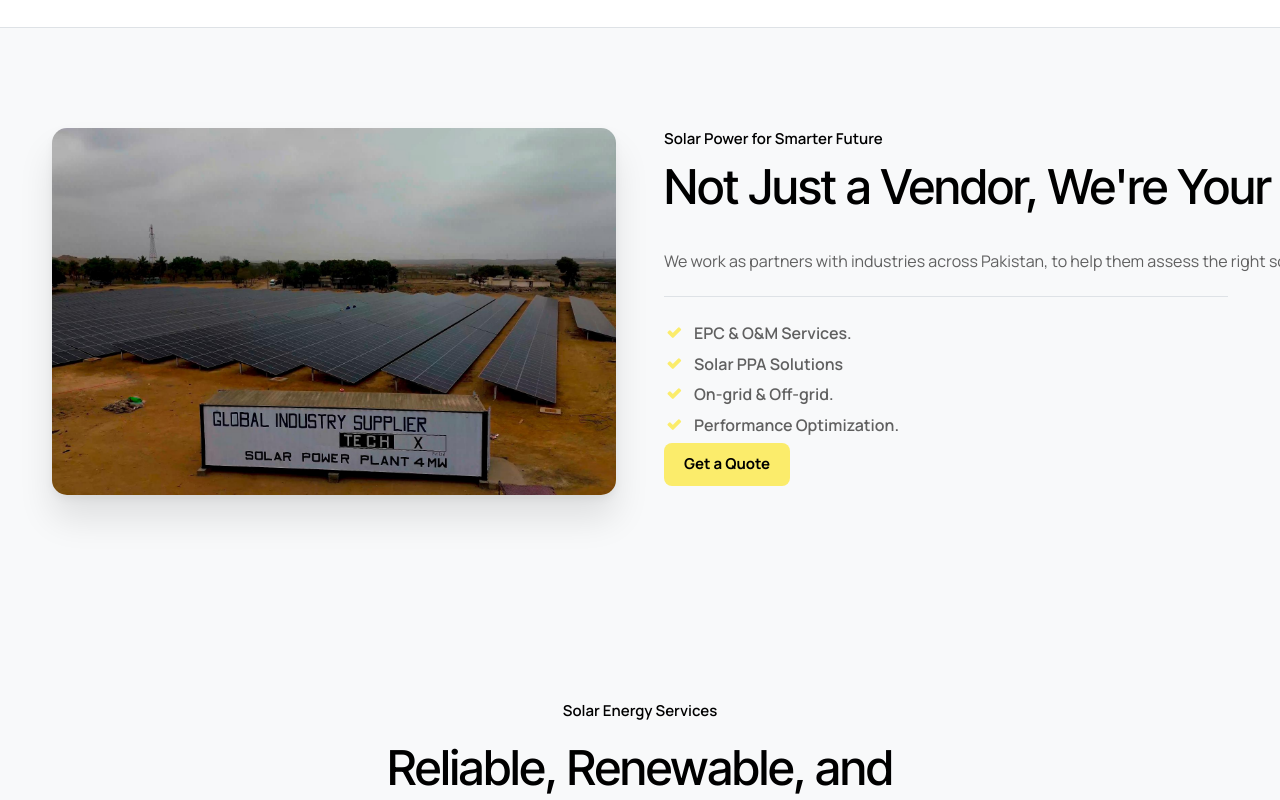
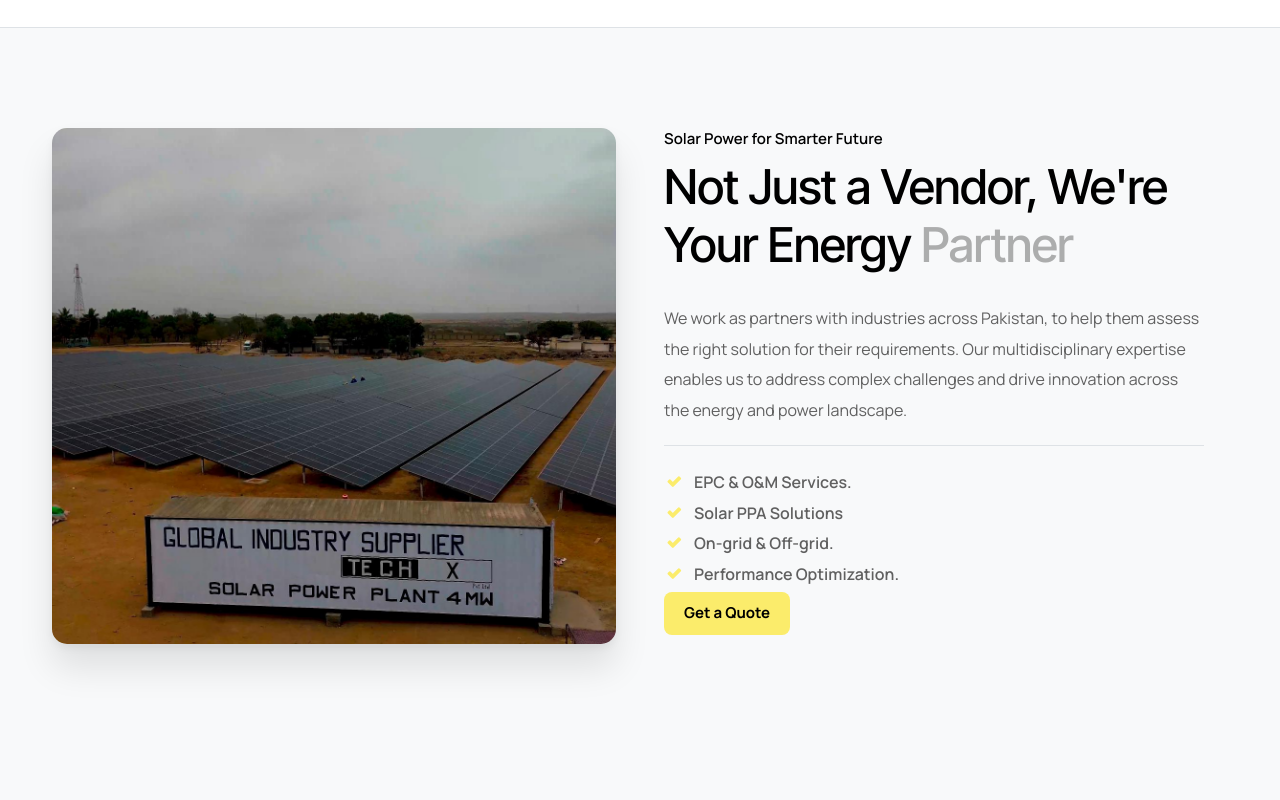
Before and after one commit to Techx425/Techx, a Next.js app: page / in a window 1280 px wide. Shown: the part 1260-2060 px from the top of the page. Built offline with nearby package versions, Linux system fonts and the light colour scheme.

Commit message:
Fix text overflow in Not Just a Vendor section by adding text-wrap classes

```diff
--- a/src/app/page.tsx
+++ b/src/app/page.tsx
@@ -112,10 +112,10 @@ export default function Home() {
                 </motion.div>
               </div>
 
-              <div className="col-lg-6 d-flex flex-column justify-content-center">
+              <div className="col-lg-6 d-flex flex-column justify-content-center text-wrap text-break pe-lg-5">
                 <motion.div className="subtitle id-color mb-2" {...fadeInUp}>Solar Power for Smarter Future</motion.div>
-                <motion.h2 {...fadeInUp} transition={{ delay: 0.2 }}>Not Just a Vendor, We're Your Energy  <span className="op-3">Partner</span></motion.h2>
-                <motion.p {...fadeInUp} transition={{ delay: 0.3 }}>We work as partners with industries across Pakistan, to help them assess the right solution for their requirements. Our multidisciplinary expertise enables us to address complex challenges and drive innovation across the energy and power landscape.</motion.p>
+                <motion.h2 className="text-wrap" {...fadeInUp} transition={{ delay: 0.2 }}>Not Just a Vendor, We're Your Energy  <span className="op-3">Partner</span></motion.h2>
+                <motion.p className="text-wrap" {...fadeInUp} transition={{ delay: 0.3 }}>We work as partners with industries across Pakistan, to help them assess the right solution for their requirements. Our multidisciplinary expertise enables us to address complex challenges and drive innovation across the energy and power landscape.</motion.p>
 
                 <div className="border-bottom mb-4"></div>
 
```
